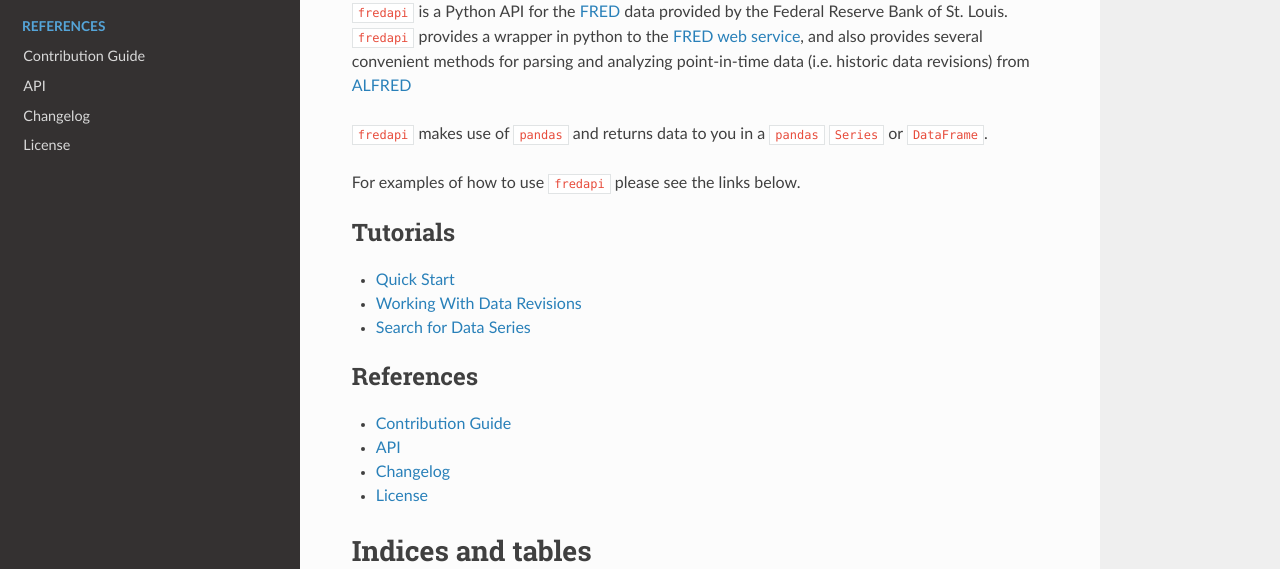
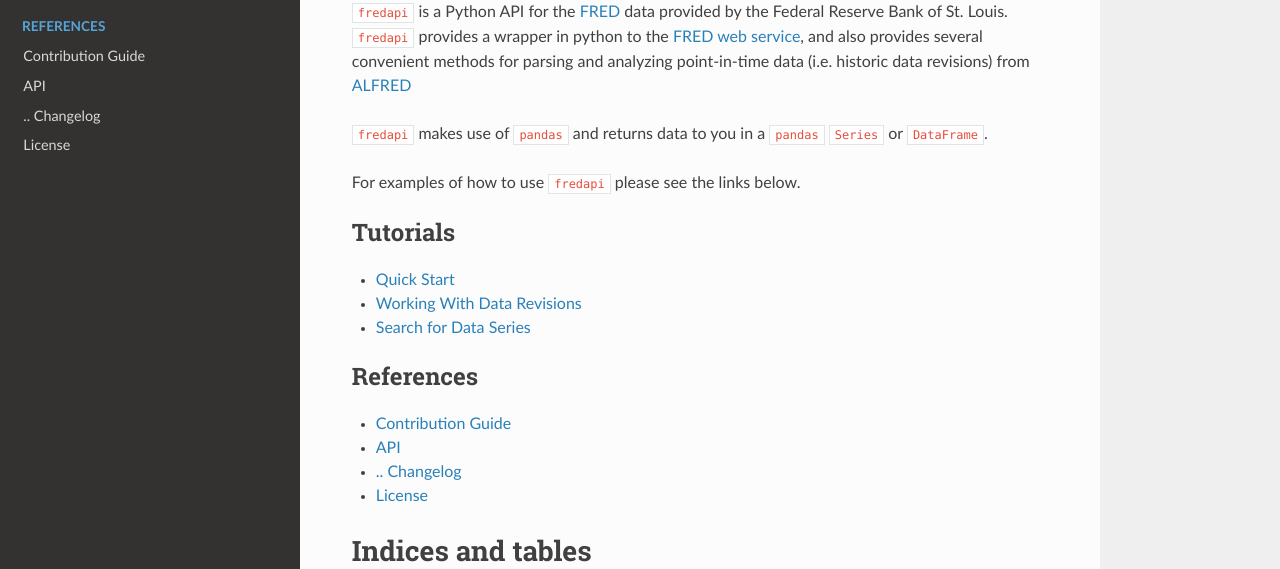
Before and after one commit to mortada/fredapi, a Sphinx documentation site: the page built from docs/index.rst, in a window 1280 px wide and 1082 px high. Shown: the part 228-797 px from the top of the window. Built offline with Sphinx 7.4.7 and the Read the Docs theme 2.0.0, drawn with Linux system fonts in a browser that asks for light colours.

```diff
--- a/docs/index.rst
+++ b/docs/index.rst
@@ -36,7 +36,7 @@ For examples of how to use :code:`fredapi` please see the links below.
 
    Contribution Guide <references/contributing.md>
    API <references/api>
-   Changelog <references/CHANGELOG.md>
+   .. Changelog <references/CHANGELOG.md>
    License <references/license>
 
 
```
Also changed, not shown: README.md (+0 -4 lines).
